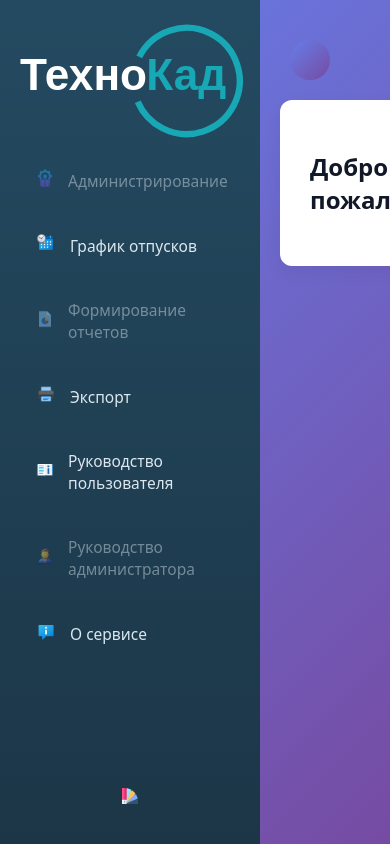
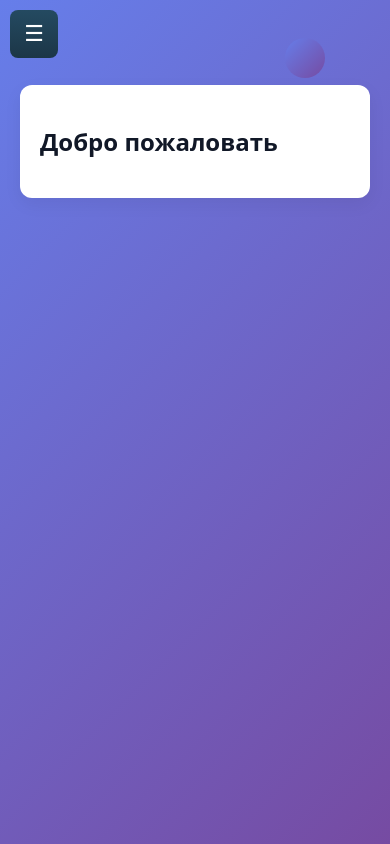
Before and after one commit to fastikHNT/TechnoKad_schedule, a Flask app: template templates/main.html in a window 390 px wide. Run offline with Flask 3, Linux system fonts and the light colour scheme; the template is opened without the code that fills it, so the values that code supplies are empty.

Commit message:
Добавил адаптив для страницы main с бургер-меню

```diff
--- a/static/css/main.css
+++ b/static/css/main.css
@@ -169,11 +169,8 @@ html, body{
     flex-direction:column;
     min-height: 100vh;
     box-sizing:border-box;
-
     opacity:0;
     transform:translateX(-30px);
-    animation:sidebarShow 0.5s ease forwards;
-    animation-delay:0.2s;
     position: fixed;
     top: 0;
     left: 0;
@@ -185,6 +182,14 @@ html, body{
     to{
         opacity:1;
         transform:translateX(0);
+    }
+}
+
+/* Анимация только на десктопе */
+@media (min-width: 769px) {
+    .sidebar {
+        animation: sidebarShow 0.5s ease forwards;
+        animation-delay: 0.2s;
     }
 }
 
@@ -586,3 +591,189 @@ header{
     cursor: not-allowed;
     pointer-events: none;
 }
+
+/* ==================================================
+   АДАПТИВНЫЙ ИНТЕРФЕЙС
+================================================== */
+
+/* Бургер-кнопка для мобильных */
+.menu-toggle {
+    position: fixed;
+    top: 15px;
+    left: 15px;
+    z-index: 1001;
+    background: var(--bg-sidebar);
+    border: none;
+    border-radius: 8px;
+    padding: 10px;
+    cursor: pointer;
+    color: white;
+    font-size: 24px;
+    width: 44px;
+    height: 44px;
+    align-items: center;
+    justify-content: center;
+    display: none;
+}
+
+.menu-toggle::before {
+    content: "☰";
+    font-size: 22px;
+}
+
+/* Оверлей при открытом меню */
+.sidebar-overlay {
+    display: none;
+    position: fixed;
+    inset: 0;
+    background: rgba(0,0,0,0.5);
+    z-index: 998;
+}
+
+.sidebar-overlay.active {
+    display: block;
+}
+
+/* Планшеты (до 1024px) */
+@media (max-width: 1024px) {
+    .sidebar {
+        width: 220px;
+    }
+
+    header {
+        left: 220px;
+        padding: 0 40px;
+    }
+
+    .content {
+        padding-left: 240px;
+    }
+
+    .logo {
+        font-size: 44px;
+        margin-top: 20px;
+        margin-bottom: 40px;
+    }
+
+    .circle {
+        width: 120px;
+        height: 120px;
+        left: -22px;
+        top: -30px;
+    }
+}
+
+/* Мобильные устройства (до 768px) */
+@media screen and (max-width: 768px), (hover: none) {
+    .menu-toggle {
+        display: flex !important;
+    }
+
+    .sidebar {
+        display: flex !important;
+        width: 280px !important;
+        transform: translateX(-100%) !important;
+        opacity: 1 !important;
+        animation: none !important;
+        transition: transform 0.3s ease !important;
+        box-shadow: none !important;
+    }
+
+    .sidebar.open {
+        transform: translateX(0) !important;
+        box-shadow: 4px 0 20px rgba(0,0,0,0.3) !important;
+    }
+
+    header {
+        left: 0;
+        padding: 0 60px 0 70px;
+    }
+
+    .content {
+        padding: 90px 20px 30px 20px;
+    }
+
+    .logo {
+        font-size: 44px;
+        margin-top: 20px;
+        margin-bottom: 40px;
+        transform: scale(0.85);
+    }
+
+    .menu a {
+        padding: 14px 16px;
+        font-size: 16px;
+    }
+
+    .page {
+        padding: 20px;
+    }
+}
+
+/* Мобильные (до 480px) */
+@media (max-width: 480px) {
+    .menu-toggle {
+        top: 10px;
+        left: 10px;
+        width: 48px;
+        height: 48px;
+    }
+
+    header {
+        padding: 0 55px 0 65px;
+        height: 55px;
+    }
+
+    .content {
+        padding: 85px 20px 30px 20px;
+    }
+
+    .logo {
+        font-size: 40px;
+        transform: scale(0.8);
+        margin-top: 15px;
+        margin-bottom: 35px;
+    }
+
+    .page {
+        padding: 20px;
+    }
+
+    .menu {
+        gap: 12px;
+    }
+
+    .menu a {
+        padding: 12px 14px;
+        font-size: 15px;
+    }
+
+    .icon {
+        width: 20px;
+    }
+
+    .icon img {
+        width: 18px;
+        height: 18px;
+    }
+}
+
+/* (до 360px) */
+@media (max-width: 360px) {
+    .sidebar {
+        width: 260px;
+    }
+
+    .logo {
+        font-size: 28px;
+        transform: scale(0.6);
+    }
+
+    .page {
+        padding: 12px;
+    }
+
+    .content {
+        padding: 70px 10px 20px 10px;
+    }
+}
--- a/static/js/main.js
+++ b/static/js/main.js
@@ -1,4 +1,32 @@
 document.addEventListener("DOMContentLoaded", () => {
+
+    /* ===== БУРГЕР-МЕНЮ ===== */
+    const menuToggle = document.getElementById("menuToggle");
+    const sidebar = document.getElementById("sidebar");
+    const sidebarOverlay = document.getElementById("sidebarOverlay");
+
+    function toggleMenu() {
+        sidebar.classList.toggle("open");
+        sidebarOverlay.classList.toggle("active");
+    }
+
+    function closeMenu() {
+        sidebar.classList.remove("open");
+        sidebarOverlay.classList.remove("active");
+    }
+
+    if (menuToggle) {
+        menuToggle.addEventListener("click", toggleMenu);
+    }
+
+    if (sidebarOverlay) {
+        sidebarOverlay.addEventListener("click", closeMenu);
+    }
+
+    // Закрываем меню при клике на пункт меню
+    document.querySelectorAll(".menu a").forEach(link => {
+        link.addEventListener("click", closeMenu);
+    });
 
 const pages = {
 
--- a/templates/main.html
+++ b/templates/main.html
@@ -4,7 +4,7 @@
     <meta charset="UTF-8">
     <title>ТехноКад</title>
 
-    <link rel="stylesheet" href="{{ url_for('static', filename='css/main.css') }}">
+    <link rel="stylesheet" href="{{ url_for('static', filename='css/main.css') }}?v=20260923_13">
     <link rel="stylesheet" href="{{ url_for('static', filename='css/profile.css') }}">
     <link rel="stylesheet" href="{{ url_for('static', filename='css/administration.css') }}">
     <link rel="stylesheet" href="{{ url_for('static', filename='css/schedule.css') }}">
@@ -23,9 +23,12 @@
         </div>
     </header>
 
+    <button class="menu-toggle" id="menuToggle"></button>
+    <div class="sidebar-overlay" id="sidebarOverlay"></div>
+
     <div class="app">
 
-        <aside class="sidebar">
+        <aside class="sidebar" id="sidebar">
 
             <div class="logo">
                 <span class="techno">Техно</span>
```
